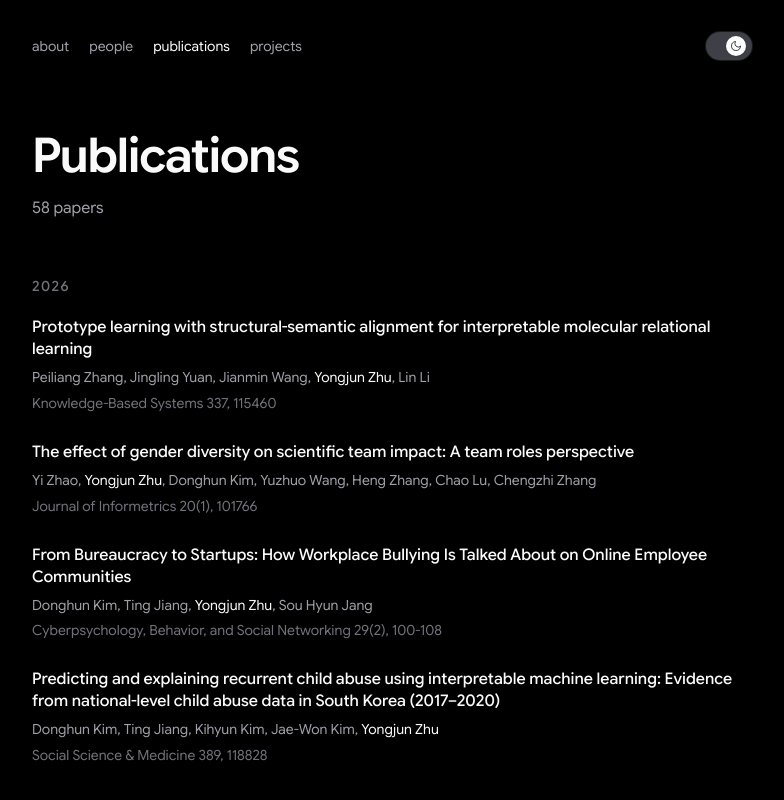
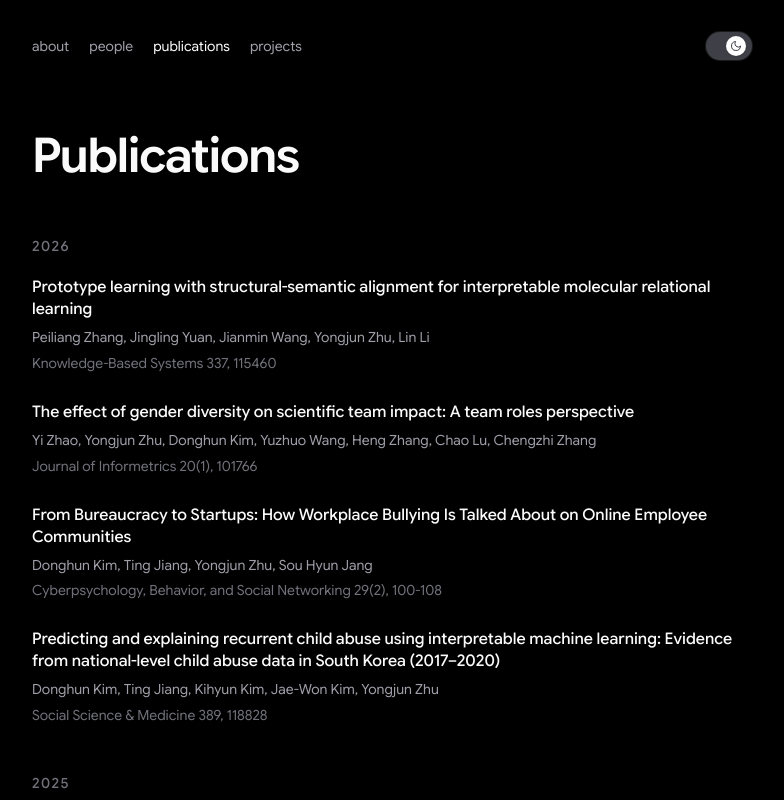
Before and after one commit to infosci/datalab-next, a Next.js app: page /publications in a window 1280 px wide. Shown: the top 800 px of the page, without its empty margins (248-1032 px from the left). Built offline with nearby package versions, Linux system fonts and the light colour scheme.

Commit message:
Plain author lists, no publication count
Author names render as one plain run — the per-name emphasis on the PI
is gone, along with the lab-author helper that supported it. The papers
count under the heading is removed too.

```diff
--- a/app/publications/page.tsx
+++ b/app/publications/page.tsx
@@ -1,22 +1,7 @@
 import type { Metadata } from "next";
-import { getPublicationsByYear, isLabAuthor, type Publication } from "@/lib/publications";
+import { getPublicationsByYear, type Publication } from "@/lib/publications";
 
 export const metadata: Metadata = { title: "Publications" };
-
-function Authors({ authors }: { authors: string[] }) {
-  return (
-    <span>
-      {authors.map((name, i) => (
-        <span key={`${name}-${i}`}>
-          {i > 0 && ", "}
-          <span className={isLabAuthor(name) ? "text-black dark:text-zinc-50" : undefined}>
-            {name}
-          </span>
-        </span>
-      ))}
-    </span>
-  );
-}
 
 // "Journal of Informetrics 20(1), 101766" — assembled rather than templated,
 // because online-first papers legitimately have no volume, issue, or pages yet
@@ -29,14 +14,12 @@ function venue(pub: Publication) {
 
 export default function PublicationsPage() {
   const years = getPublicationsByYear();
-  const total = years.reduce((n, group) => n + group.items.length, 0);
 
   return (
     <div className="pt-6 sm:pt-10">
       <h1 className="text-4xl font-semibold tracking-tight text-black sm:text-5xl dark:text-zinc-50">
         Publications
       </h1>
-      <p className="mt-4 text-zinc-600 dark:text-zinc-400">{total} papers</p>
 
       <div className="mt-14 space-y-12">
         {years.map(({ year, items }) => (
@@ -62,7 +45,7 @@ export default function PublicationsPage() {
                     )}
                   </h3>
                   <p className="mt-1.5 text-sm leading-relaxed text-zinc-600 dark:text-zinc-400">
-                    <Authors authors={pub.authors} />
+                    {pub.authors.join(", ")}
                   </p>
                   <p className="mt-1 text-sm text-zinc-500 dark:text-zinc-500">{venue(pub)}</p>
                 </li>
--- a/lib/publications.ts
+++ b/lib/publications.ts
@@ -32,11 +32,6 @@ export type Publication = {
   note: string | null;
 };
 
-// Names to emphasise in author lists. The old al-folio site had this configured
-// but left empty (`scholar.last_name: []`), so no author was ever highlighted;
-// listing the PI here restores the intent.
-export const LAB_AUTHORS = ["Yongjun Zhu"];
-
 function sortByDate(a: Publication, b: Publication) {
   return (
     (b.year ?? 0) - (a.year ?? 0) ||
@@ -65,7 +60,3 @@ export function getPublicationsByYear(): { year: number | null; items: Publicati
     .map(([year, items]) => ({ year, items }))
     .sort((a, b) => (b.year ?? 0) - (a.year ?? 0));
 }
-
-export function isLabAuthor(name: string): boolean {
-  return LAB_AUTHORS.some((lab) => lab.toLowerCase() === name.toLowerCase());
-}
```
